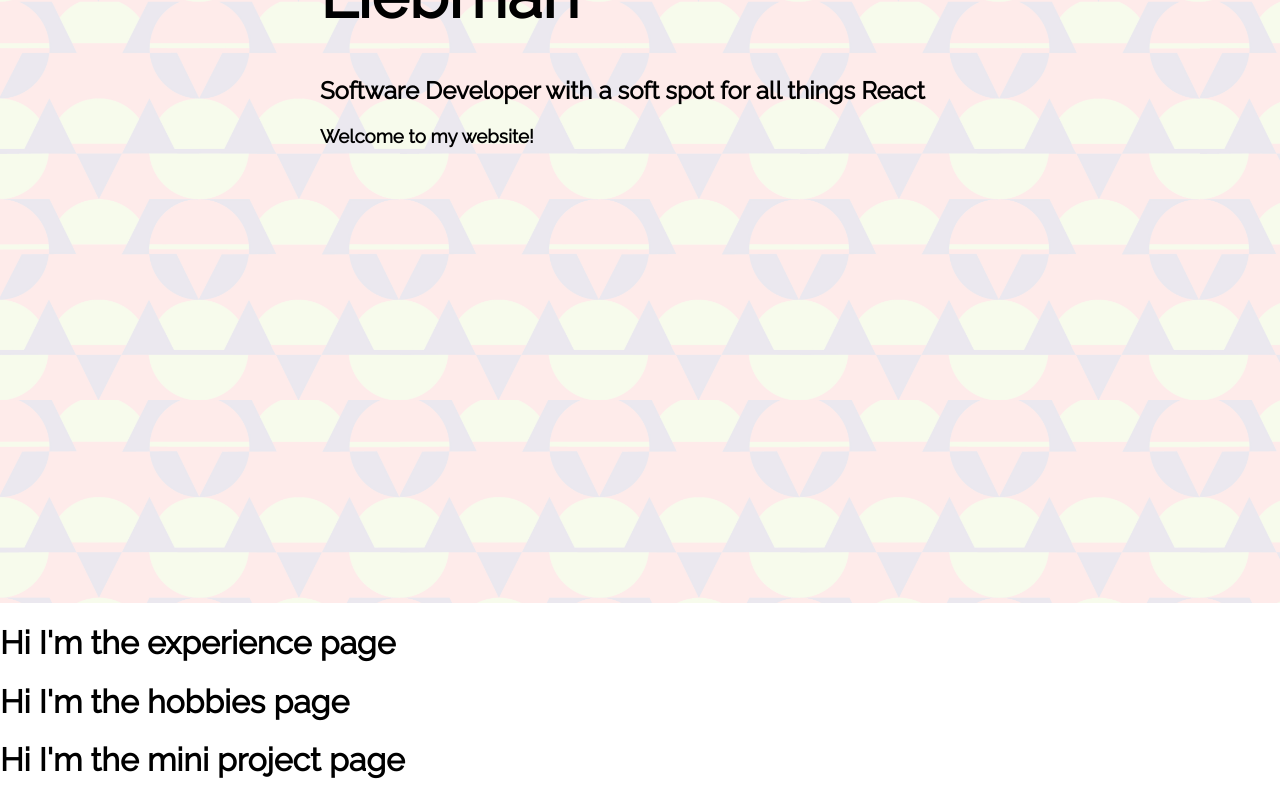
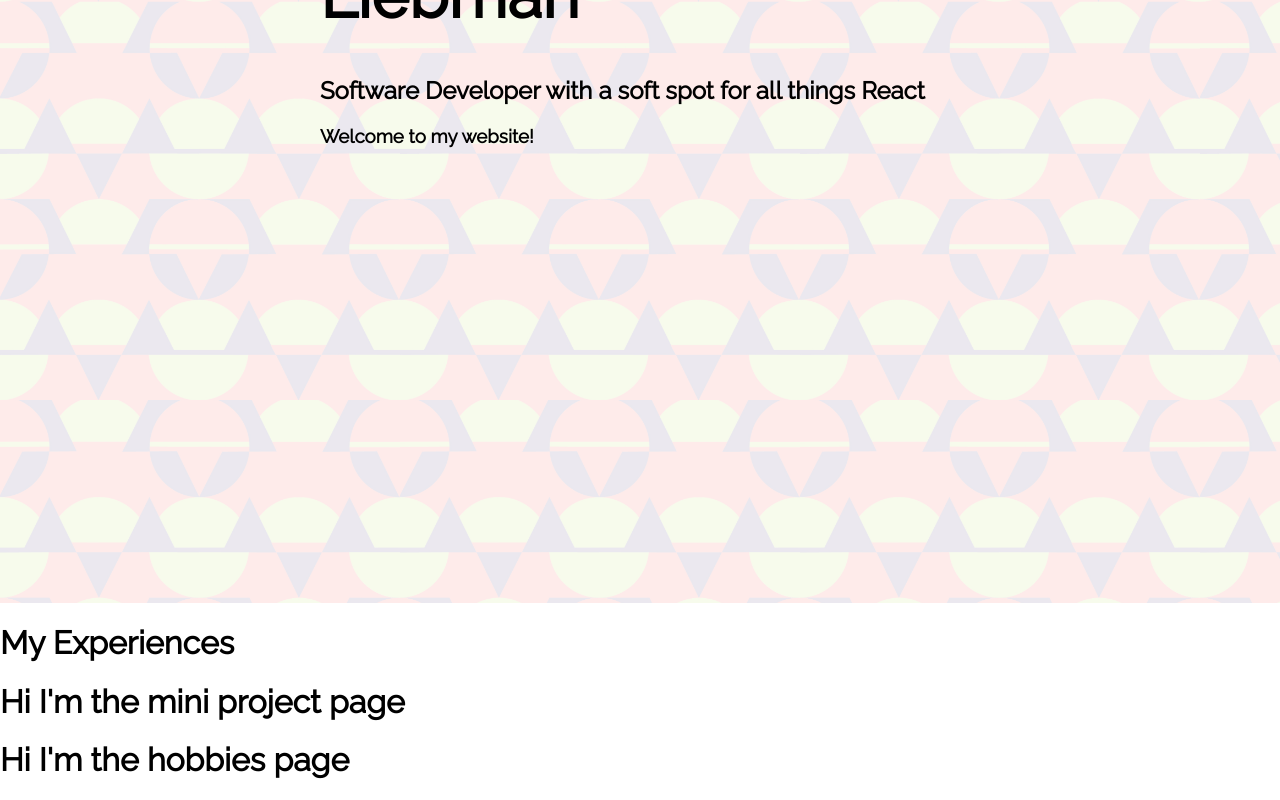
Before and after one commit to lliebman/lliebman.github.io, a React (Create React App) app: page / in a window 1280 px wide. Shown: the part 397-1197 px from the top of the page. Built offline with nearby package versions, Linux system fonts and the light colour scheme.

Commit message:
thoughts on how to set up experiences section

```diff
--- a/src/app/App.tsx
+++ b/src/app/App.tsx
@@ -10,10 +10,10 @@ function App() {
   return (
     <div className="o-app">
       <Nav/>
-     <Intro/>
-     <Experiences/>
-     <Hobbies/>
-     <MiniProject/>
+      <Intro/>
+      <Experiences/>
+      <MiniProject/>
+      <Hobbies/>
     </div>
   );
 }
--- a/src/app/components/pages/Experiences.tsx
+++ b/src/app/components/pages/Experiences.tsx
@@ -4,6 +4,34 @@ export {Experiences}
 
 function Experiences() {
   return (
-    <h1>Hi I'm the experience page
-    </h1>)
+    <div>
+      <h1>My Experiences</h1>
+      {EXPERIENCES.map((experience => {
+        return (
+          <Experience {...experience}/>
+        )
+      }))}
+    </div>)
 }
+
+interface experienceProps {
+  key: string
+  img: any
+  summary: string
+  skills: string[]
+}
+
+
+function Experience(props: experienceProps) {
+  return (<div>
+
+
+  </div>)
+}
+
+const EXPERIENCES: experienceProps[] = [
+  {key: 'indicative', img: '', skills: ['css'], summary: 'hi there!'},
+  {key: 'indicative', img: '', skills: ['css'], summary: 'hi there!'},
+  {key: 'indicative', img: '', skills: ['css'], summary: 'hi there!'},
+  {key: 'indicative', img: '', skills: ['css'], summary: 'hi there!'}
+]
```
